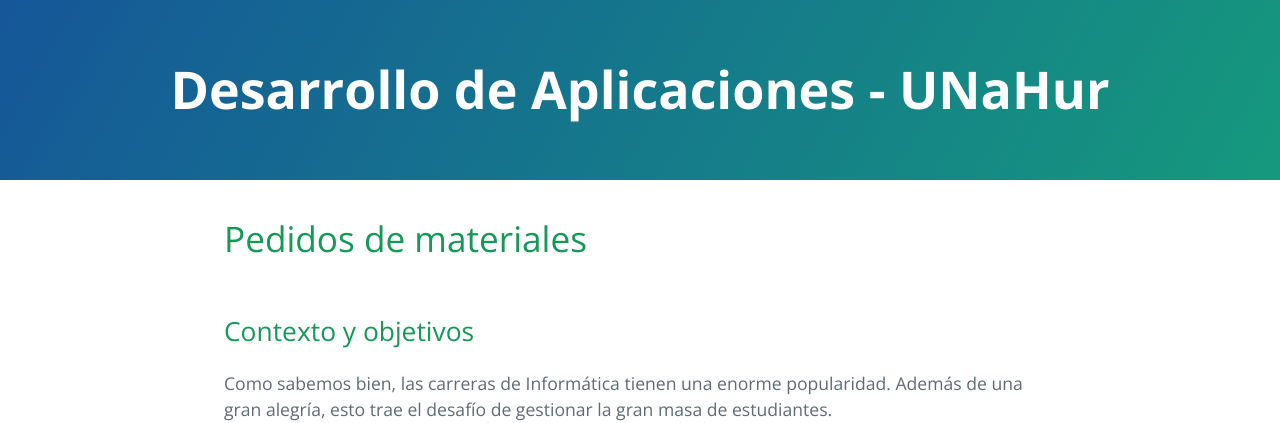
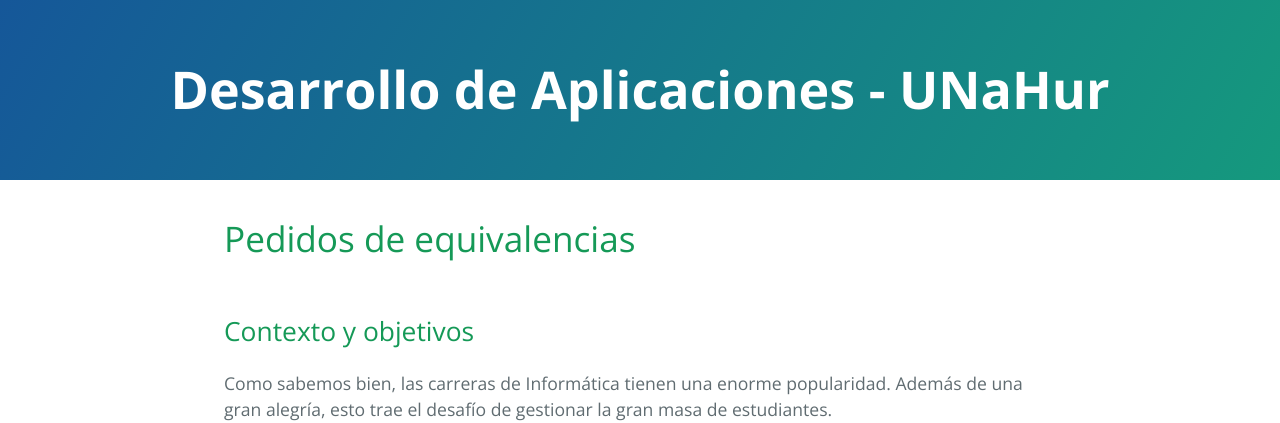
Before and after one commit to unahur-desapp/unahur-desapp-site, a Jekyll site: the page built from cuatrimestres/2024s2/pedido-de-equivalencias.md, in a window 1280 px wide and 900 px high. Shown: the top 423 px of the window. Built offline with Jekyll 4.4.1, drawn with Linux system fonts in a browser that asks for light colours; our own code applies the rules of GitHub Pages for plain Markdown files.

Commit message:
Se actualizo titulo pagina pedido de equivalencias

```diff
--- a/cuatrimestres/2024s2/pedido-de-equivalencias.md
+++ b/cuatrimestres/2024s2/pedido-de-equivalencias.md
@@ -1,4 +1,4 @@
-# Pedidos de materiales
+# Pedidos de equivalencias
 
 ## Contexto y objetivos
 Como sabemos bien, las carreras de Informática tienen una enorme popularidad. Además de una gran alegría, esto trae el desafío de gestionar la gran masa de estudiantes.
```
